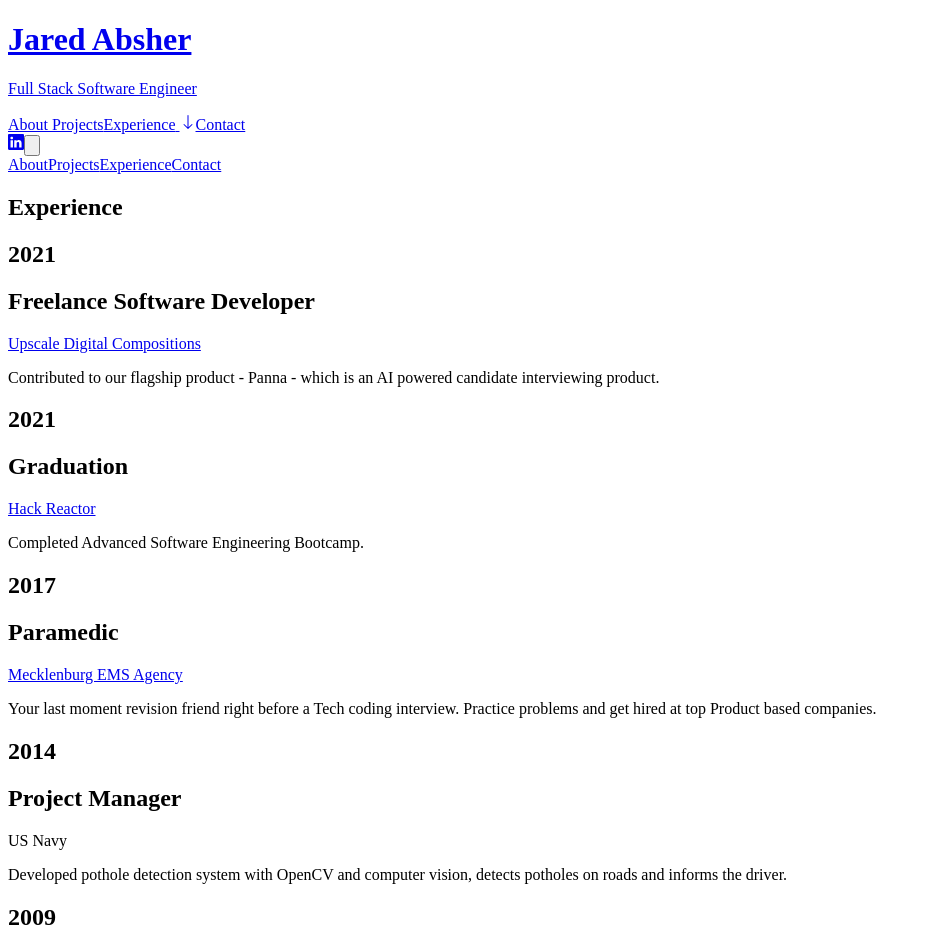
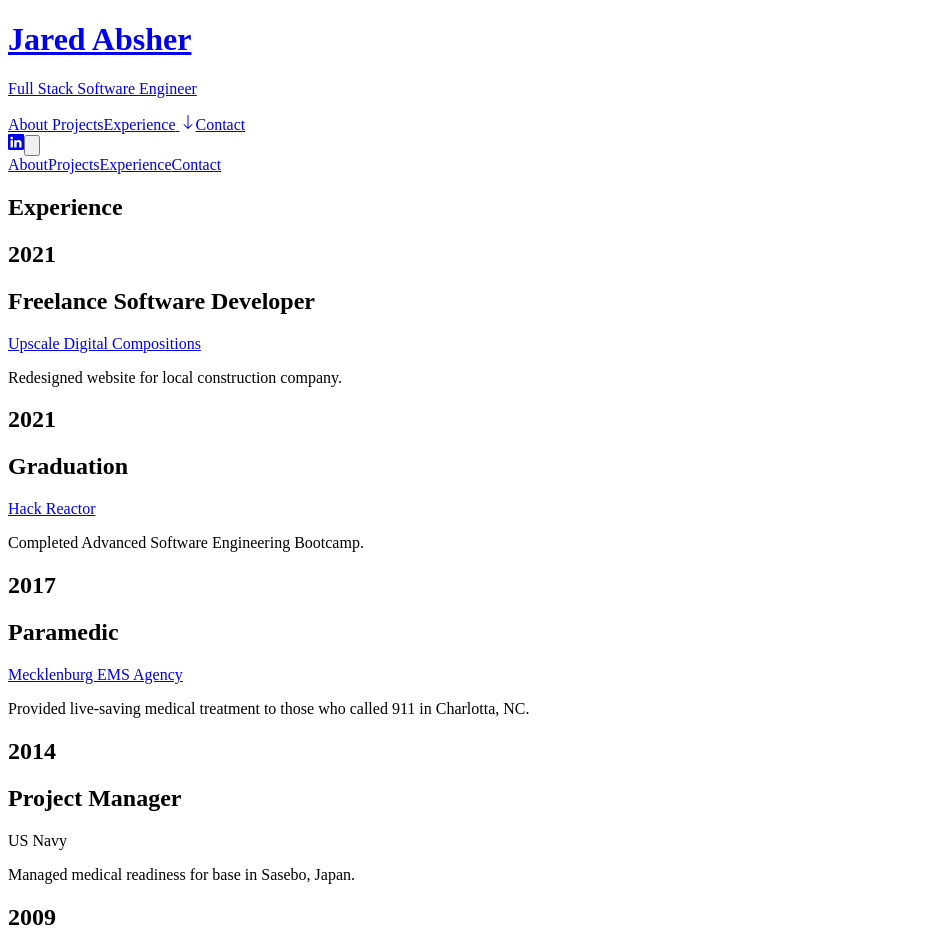
Before and after one commit to jAbsher06/j-abs-portfolio, a Next.js app: page /experience in a window 1280 px wide. Shown: the top 952 px of the page, without its empty margins (0-927 px from the left). Built offline with nearby package versions, Linux system fonts and the light colour scheme.

Commit message:
updated projects

```diff
--- a/constants/data.js
+++ b/constants/data.js
@@ -44,7 +44,7 @@
       company: "Upscale Digital Compositions",
       year: "2021",
       companyLink: "https://mroads.com",
-      desc: "Contributed to our flagship product - Panna - which is an AI powered candidate interviewing product.",
+      desc: "Redesigned website for local construction company.",
     },
     {
       title: "Graduation",
@@ -58,19 +58,19 @@
       company: "Mecklenburg EMS Agency",
       year: "2017",
       companyLink: "https://medic911.com",
-      desc: "Your last moment revision friend right before a Tech coding interview. Practice problems and get hired at top Product based companies.",
+      desc: "Provided live-saving medical treatment to those who called 911 in Charlotta, NC.",
     },
     {
       title: "Project Manager",
       company: "US Navy",
       year: "2014",
-      desc: "Developed pothole detection system with OpenCV and computer vision, detects potholes on roads and informs the driver.",
+      desc: "Managed medical readiness for base in Sasebo, Japan.",
     },
     {
       title: "Medic Supervisor",
       company: "United States Navy",
       year: "2009",
-      desc: "Deployed with Marine Infantry unit twice to Afghanistan. ",
+      desc: "Deployed with Marine Infantry unit twice to Afghanistan.",
     },
     {
       title: "Joined Navy",
```
